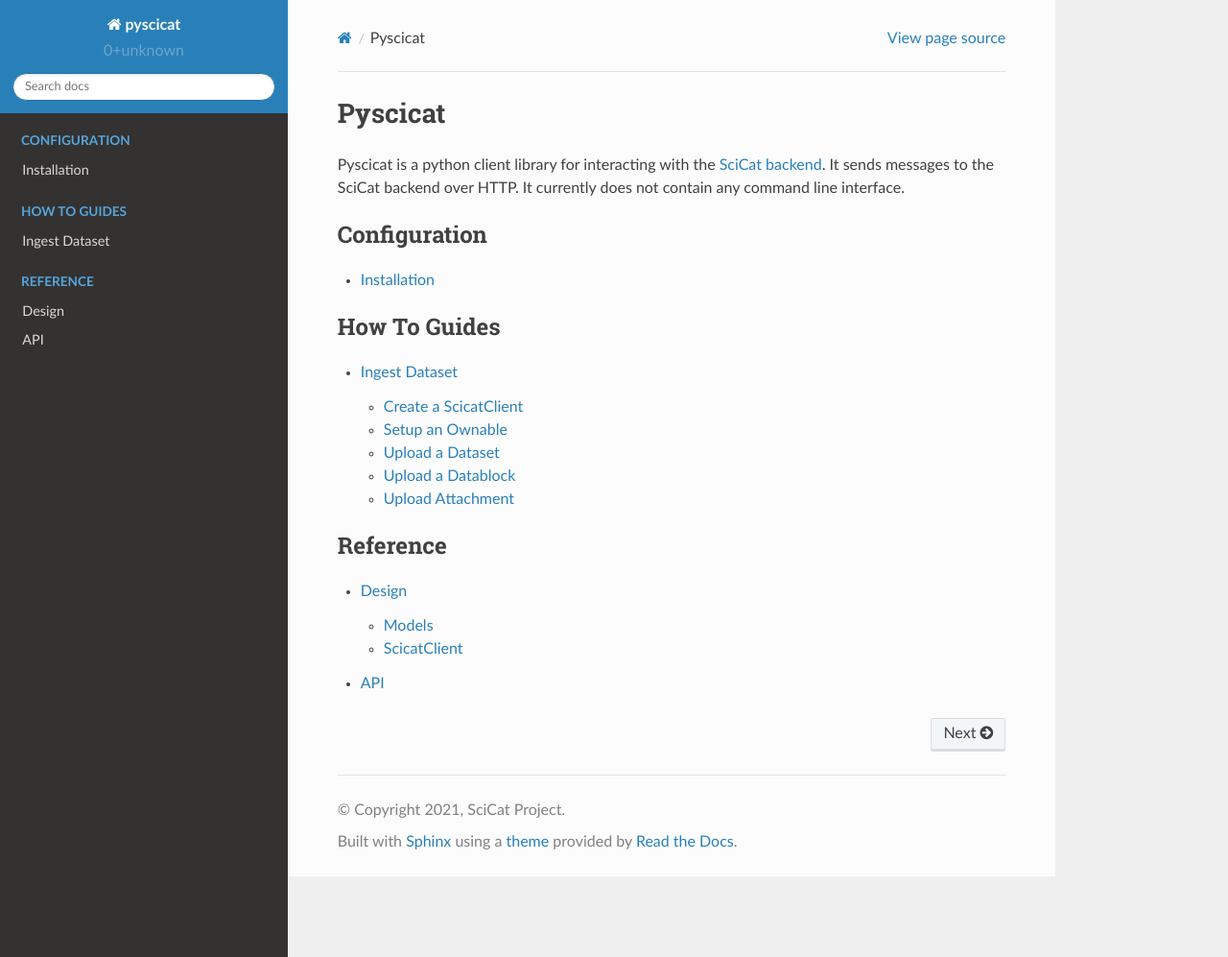
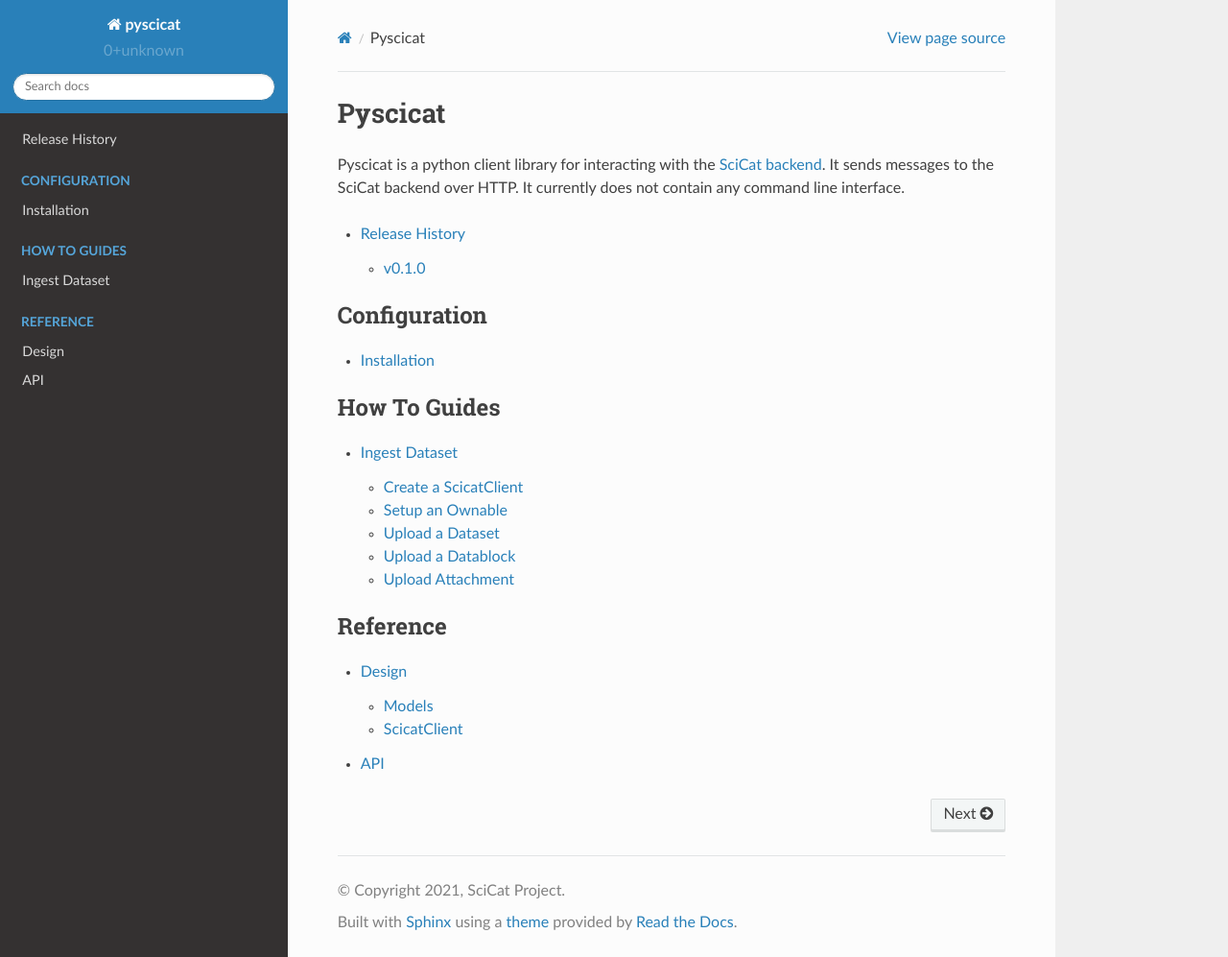
Before and after one commit to rosalindfranklininstitute/pyscicat, a Sphinx documentation site: the page built from docs/source/index.md, in a window 1280 px wide and 997 px high. Shown: the whole window at 96% size. Built offline with Sphinx 7.4.7 and the Read the Docs theme 2.0.0, drawn with Linux system fonts in a browser that asks for light colours.

Commit message:
add release history document

````diff
--- a/docs/source/index.md
+++ b/docs/source/index.md
@@ -1,5 +1,12 @@
 ```{include} ../../README.md
 ```
+
+
+```{toctree}
+reference/release-history
+
+```
+
 
 ```{toctree}
 :caption: Configuration
--- /dev/null
+++ b/docs/source/reference/release-history.md
@@ -0,0 +1,8 @@
+# Release History
+
+## v0.1.0
+Initial release. Provides an API suitable for ingesting SciCat:
+- Data Sets
+- DataBlocks
+- DataFiles
+- Attachments
````
